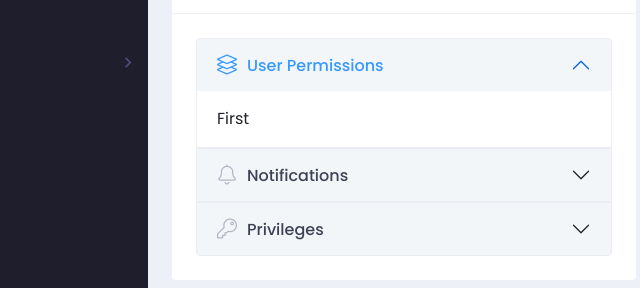
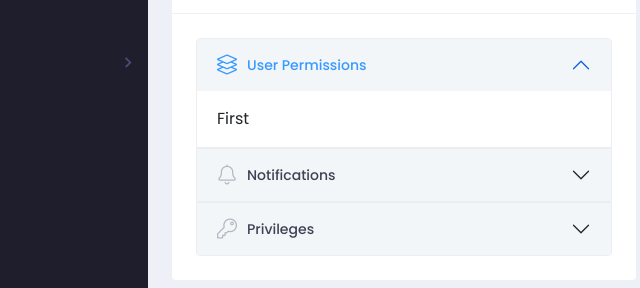
Before and after one commit to ArmanZarei/Admin-Dashboard-Bootstrap, a plain HTML site: page index.html in a window 1280 px wide. Shown: the part 424-712 px from the top of the page, 132-772 px from the left. Drawn offline with Linux system fonts and the light colour scheme.

Commit message:
Change font size of according's header

```diff
--- a/index.html
+++ b/index.html
@@ -331,7 +331,7 @@
                                 <div class="accordion-item">
                                     <h2 class="accordion-header" id="headingOne">
                                         <button class="accordion-button" type="button" data-bs-toggle="collapse" data-bs-target="#collapseOne" aria-expanded="true" aria-controls="collapseOne">
-                                            <i class="fal fa-layer-group"></i>User Permissions
+                                            <i class="fal fa-layer-group"></i><span>User Permissions</span>
                                         </button>
                                     </h2>
                                     <div id="collapseOne" class="accordion-collapse collapse show" aria-labelledby="headingOne" data-bs-parent="#accordionExample">
@@ -343,7 +343,7 @@
                                 <div class="accordion-item">
                                     <h2 class="accordion-header" id="headingTwo">
                                         <button class="accordion-button collapsed" type="button" data-bs-toggle="collapse" data-bs-target="#collapseTwo" aria-expanded="false" aria-controls="collapseTwo">
-                                            <i class="fal fa-bell"></i>Notifications
+                                            <i class="fal fa-bell"></i><span>Notifications</span>
                                         </button>
                                     </h2>
                                     <div id="collapseTwo" class="accordion-collapse collapse" aria-labelledby="headingTwo" data-bs-parent="#accordionExample">
@@ -355,7 +355,7 @@
                                 <div class="accordion-item">
                                     <h2 class="accordion-header" id="headingThree">
                                         <button class="accordion-button collapsed" type="button" data-bs-toggle="collapse" data-bs-target="#collapseThree" aria-expanded="false" aria-controls="collapseThree">
-                                            <i class="fal fa-key"></i>Privileges
+                                            <i class="fal fa-key"></i><span>Privileges</span>
                                         </button>
                                     </h2>
                                     <div id="collapseThree" class="accordion-collapse collapse" aria-labelledby="headingThree" data-bs-parent="#accordionExample">
--- a/main.css
+++ b/main.css
@@ -225,6 +225,10 @@ main#main-page {
     margin-right: 10px;
 }
 
+.custom-accordion .accordion-button span {
+    font-size: 14px;
+}
+
 .custom-accordion .accordion-button:not(.collapsed),
 .custom-accordion .accordion-button:not(.collapsed) i {
     color: #3699FF;
```
